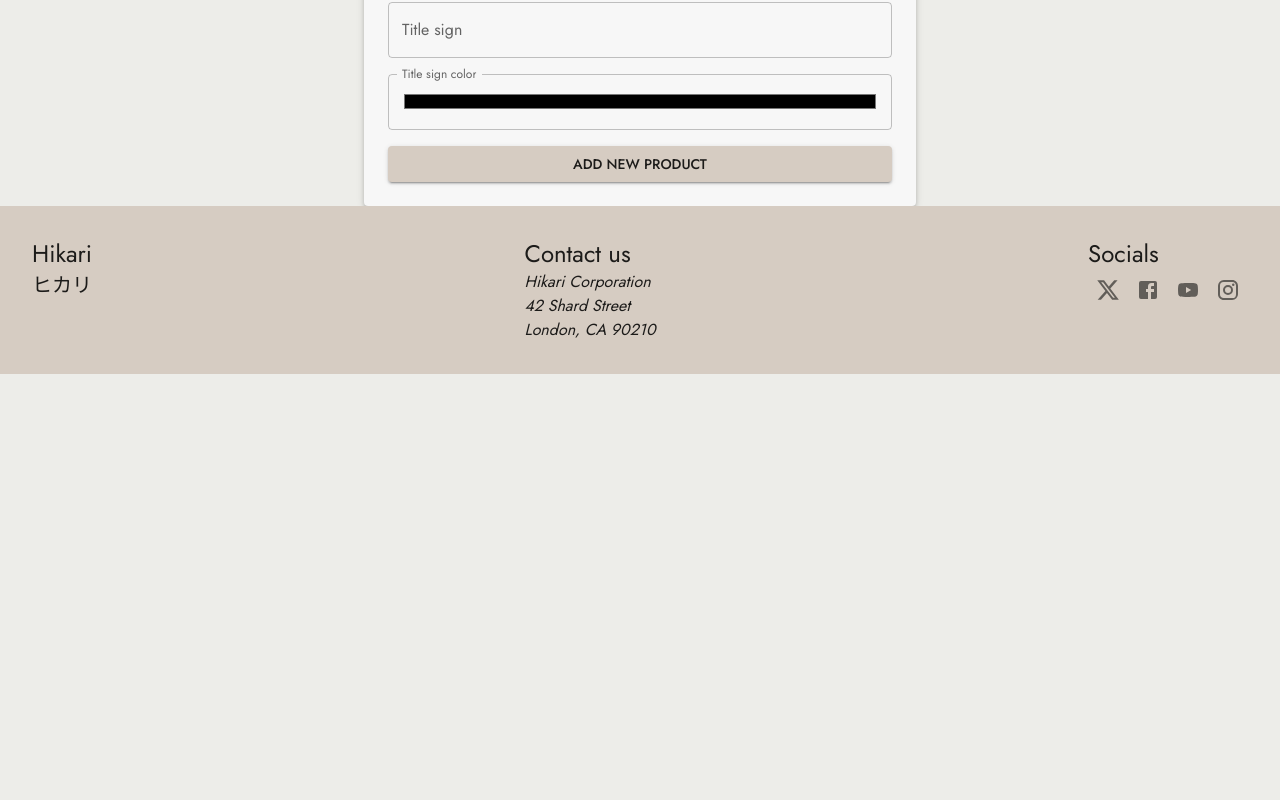
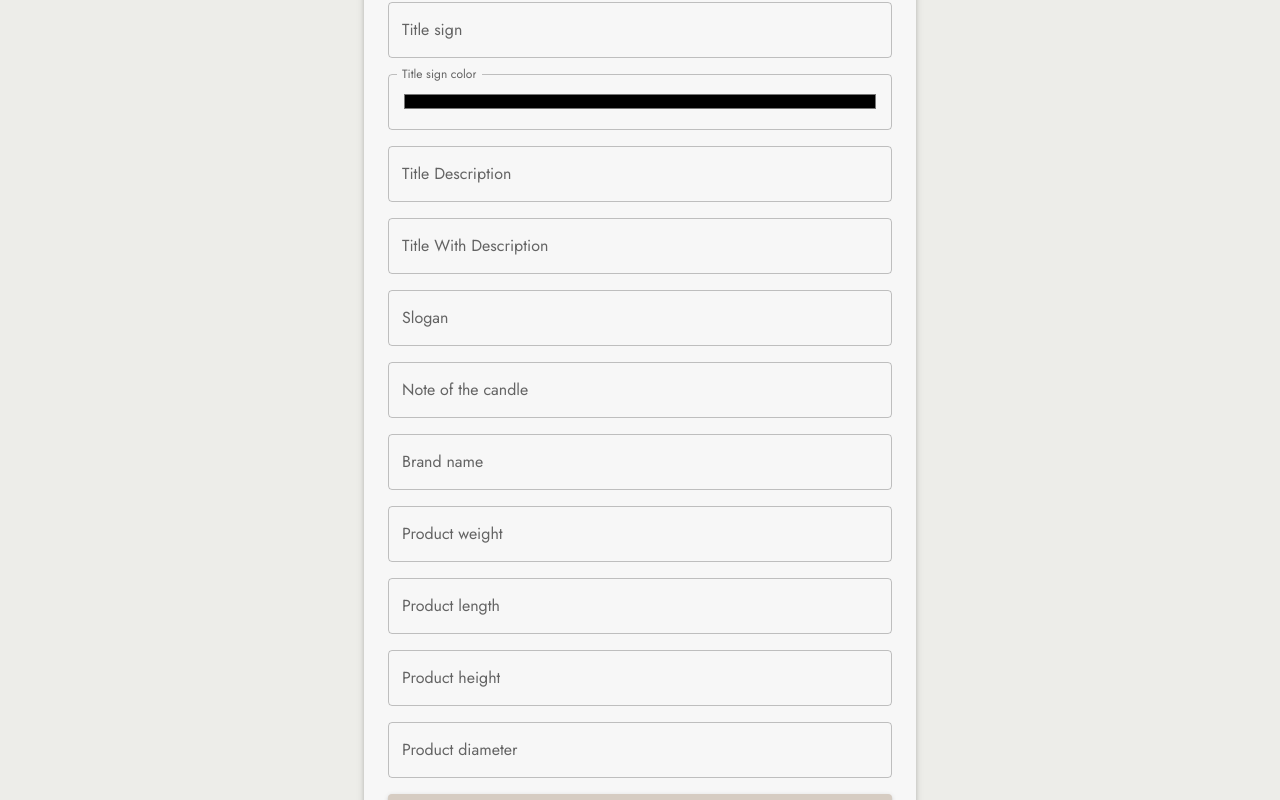
Before and after one commit to Peter-WebDev/hikari-webshop, a Next.js app: page /admin/add-product in a window 1280 px wide. Shown: the part 578-1378 px from the top of the page. Before the commit the page ends 952 px from the top, so only its background shows below. Built offline with nearby package versions, Linux system fonts and the light colour scheme; what @mui/material-nextjs would draw is missing.

Commit message:
Added type for each TextField + Rest of the Textfields

```diff
--- a/app/admin/add-product/AddProductForm.tsx
+++ b/app/admin/add-product/AddProductForm.tsx
@@ -97,6 +97,7 @@ export default function AddProductForm() {
 
           <TextField
             label="Product Name/title"
+            type="text"
             {...register("title")}
             error={!!errors.title}
             helperText={errors.title?.message}
@@ -112,6 +113,7 @@ export default function AddProductForm() {
 
           <TextField
             label="Product description"
+            type="text"
             {...register("description")}
             multiline rows={3}
             error={!!errors.description}
@@ -120,6 +122,7 @@ export default function AddProductForm() {
 
           <TextField
             label="Image URL"
+            type="text"
             {...register("image")}
             error={!!errors.image}
             helperText={errors.image?.message}
@@ -127,6 +130,7 @@ export default function AddProductForm() {
 
           <TextField
             label="Image Dark URL"
+            type="text"
             {...register("imageDark")}
             error={!!errors.imageDark}
             helperText={errors.imageDark?.message}
@@ -134,18 +138,91 @@ export default function AddProductForm() {
 
           <TextField
             label="Title sign"
+            type="text"
             {...register("titleSign")}
             error={!!errors.titleSign}
             helperText={errors.titleSign?.message}
           />
 
           <TextField
+            label="Title sign color"
             type="color"
-            label="Title sign color"
             defaultValue="#000000"
             {...register("titleSignColor")}
             error={!!errors.titleSignColor}
             helperText={errors.titleSignColor?.message}
+          />
+
+          <TextField
+            label="Title Description"
+            type="text"
+            {...register("titleDescription")}
+            error={!!errors.titleDescription}
+            helperText={errors.titleDescription?.message}
+          />
+
+          <TextField
+            label="Title With Description"
+            type="text"
+            {...register("titleWithDescription")}
+            error={!!errors.titleWithDescription}
+            helperText={errors.titleWithDescription?.message}
+          />
+
+          <TextField
+            label="Slogan"
+            type="text"
+            {...register("slogan")}
+            error={!!errors.slogan}
+            helperText={errors.slogan?.message}
+          />
+
+          <TextField
+            label="Note of the candle"
+            type="text"
+            {...register("note")}
+            error={!!errors.note}
+            helperText={errors.note?.message}
+          />
+
+          <TextField
+            label="Brand name"
+            type="text"
+            {...register("brand")}
+            error={!!errors.brand}
+            helperText={errors.brand?.message}
+          />
+
+          <TextField
+            label="Product weight"
+            type="number"
+            {...register("weight")}
+            error={!!errors.brand}
+            helperText={errors.brand?.message}
+          />
+
+          <TextField
+            label="Product length"
+            type="number"
+            {...register("length")}
+            error={!!errors.brand}
+            helperText={errors.brand?.message}
+          />
+
+          <TextField
+            label="Product height"
+            type="number"
+            {...register("height")}
+            error={!!errors.height}
+            helperText={errors.height?.message}
+          />
+
+          <TextField
+            label="Product diameter"
+            type="number"
+            {...register("diameter")}
+            error={!!errors.diameter}
+            helperText={errors.diameter?.message}
           />
 
           <Button type="submit" variant="contained" color="primary" data-cy="admin-add-product">
```
